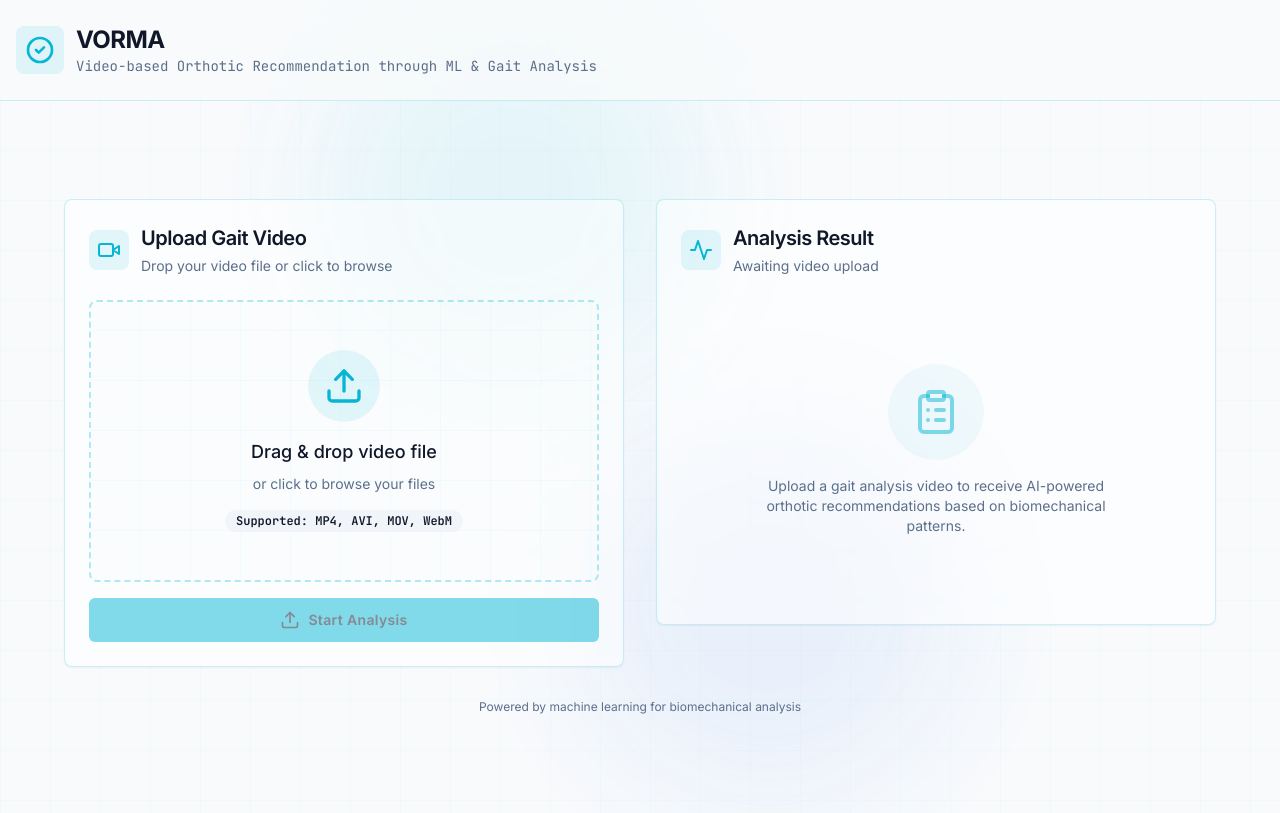
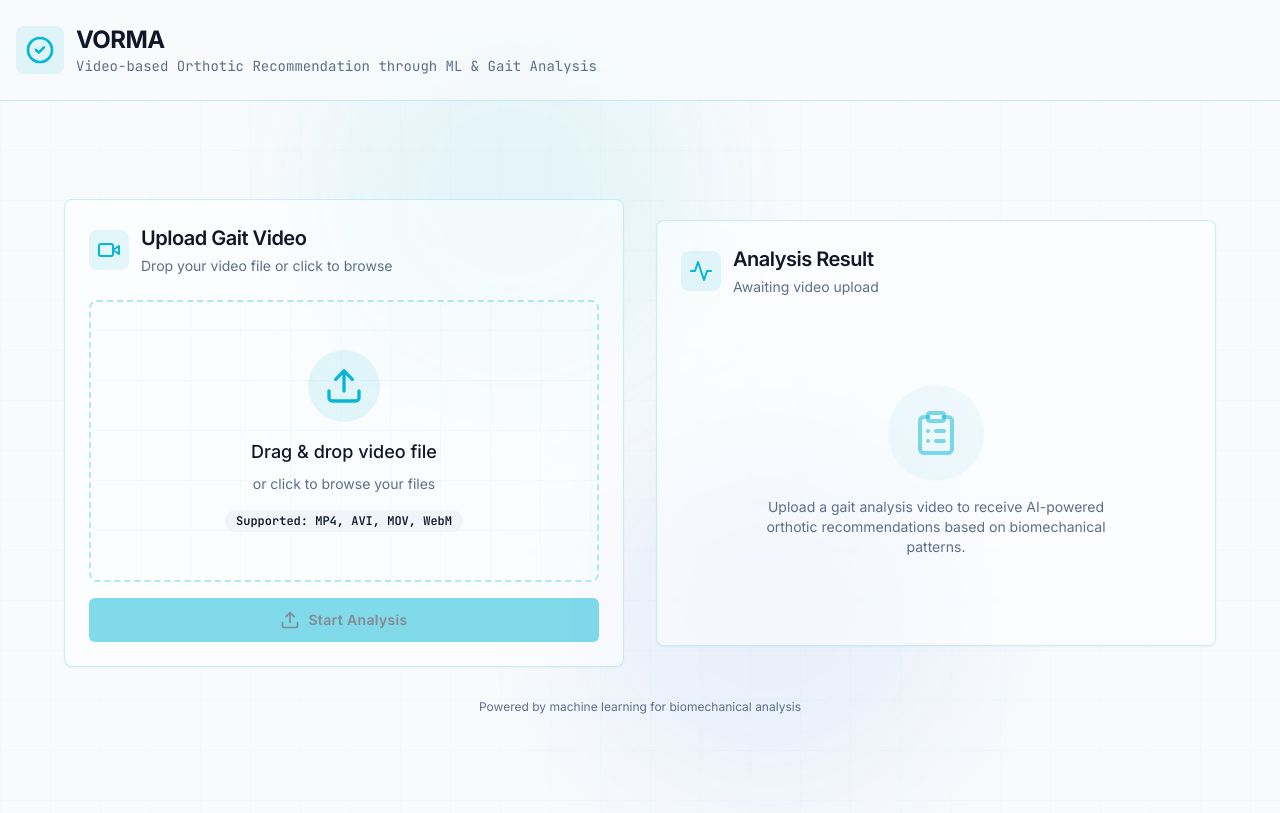
Before and after one commit to thusarakap/vorma-frontend, a Next.js app: page / in a window 1280 px wide. Built offline with nearby package versions, Linux system fonts and the light colour scheme.

Commit message:
Update page.tsx

```diff
--- a/app/page.tsx
+++ b/app/page.tsx
@@ -58,7 +58,8 @@
       const formData = new FormData();
       formData.append("file", file);
 
-      const extractResponse = await fetch(
+      // Start the fetch request immediately
+      const extractPromise = fetch(
         "https://vorma-backend-extractor.onrender.com/api/analyze",
         // "http://127.0.0.1:8000/api/analyze",
         {
@@ -67,12 +68,19 @@
         }
       );
 
+      // Wait for 5 seconds purely for UX/Animation
+      await new Promise(resolve => setTimeout(resolve, 5000));
+
+      // Update state to extracting (50%)
+      setAnalysisState("extracting");
+      setLoadingMessage("Analyzing gait patterns...");
+
+      // Now await the actual response
+      const extractResponse = await extractPromise;
+
       if (!extractResponse.ok) {
         throw new Error(`Feature extraction failed: ${extractResponse.statusText}`);
       }
-
-      setAnalysisState("extracting");
-      setLoadingMessage("Analyzing gait patterns...");
 
       const extractData = await extractResponse.json();
       console.log("Extraction result:", extractData);
@@ -162,7 +170,7 @@
       {/* Main Content */}
       <div className="relative z-10 flex items-center justify-center min-h-[calc(100vh-88px)] px-4 py-8">
         <div className="w-full max-w-6xl mx-auto">
-          <div className="grid grid-cols-1 lg:grid-cols-2 gap-6 lg:gap-8">
+          <div className="grid grid-cols-1 lg:grid-cols-2 gap-6 lg:gap-8 items-center">
             {/* Left Section - Video Upload */}
             <div className="w-full">
               <VideoUploadCard
```
